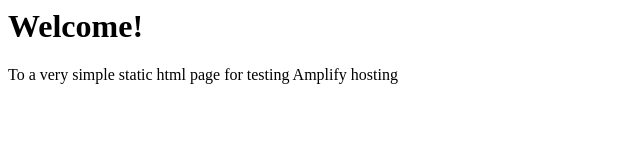
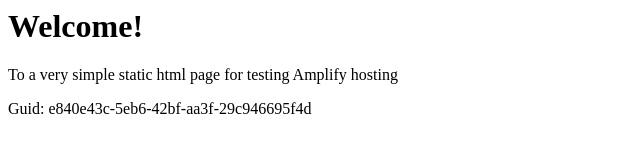
Before and after one commit to aws-aemilia-hkg/Github-PR-Commit-Integration-Test-DoNotTouch-GitH-MJCD6L4M-v1-preprod-ap-east-1, a website: page src/index.html in a window 1280 px wide. Shown: the whole page, without its empty margins (0-640 px from the left). Drawn offline with Linux system fonts and the light colour scheme.

Commit message:
commit from integ tests

```diff
--- a/src/index.html
+++ b/src/index.html
@@ -1,3 +1,5 @@
+
+
 <html lang="en">
 
 <head>
@@ -10,6 +12,6 @@
 <body>
     <h1>Welcome!</h1>
     <p>To a very simple static html page for testing Amplify hosting</p>
-</body>
+    <p>Guid: e840e43c-5eb6-42bf-aa3f-29c946695f4d</p></body>
 
 </html>
```
